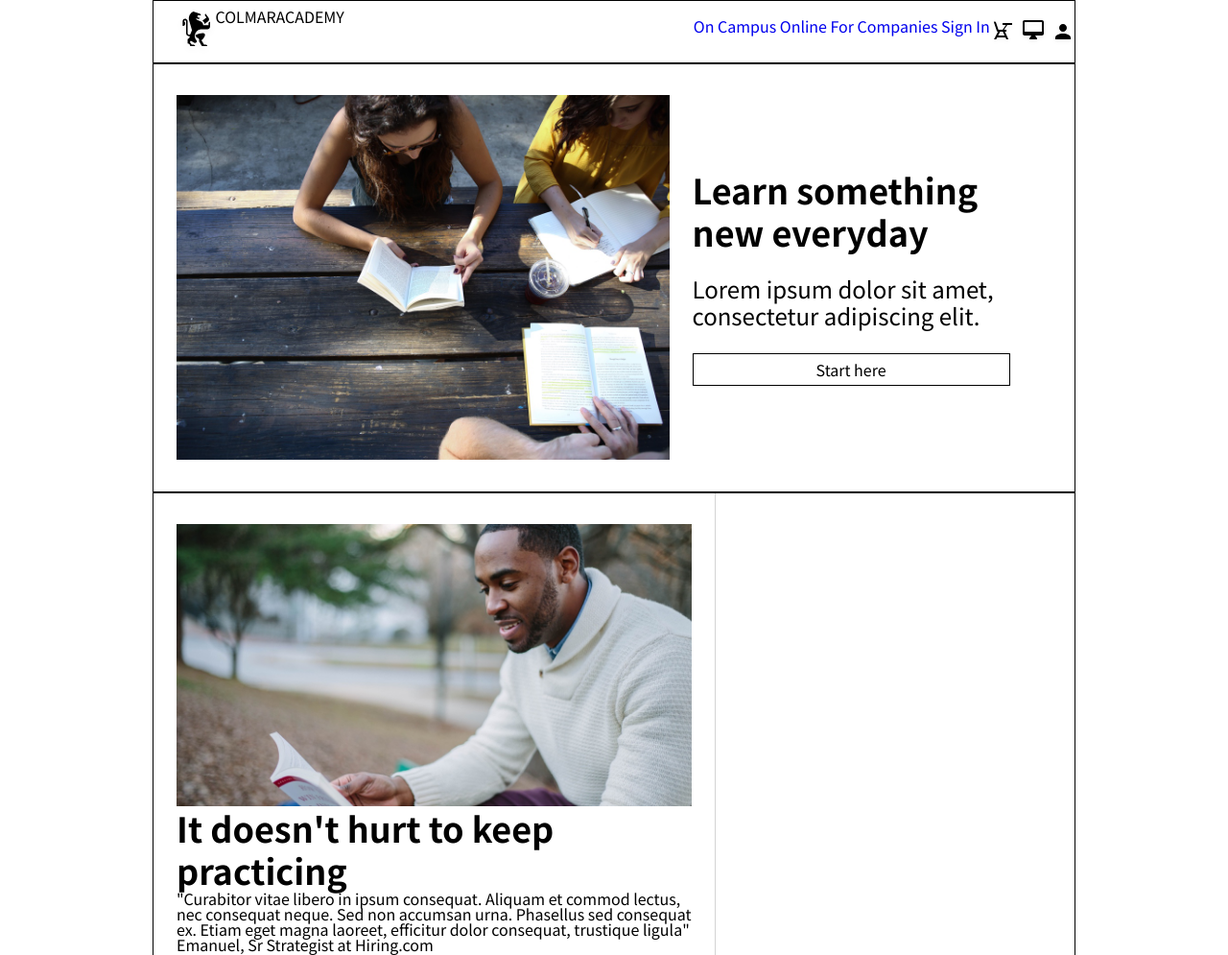
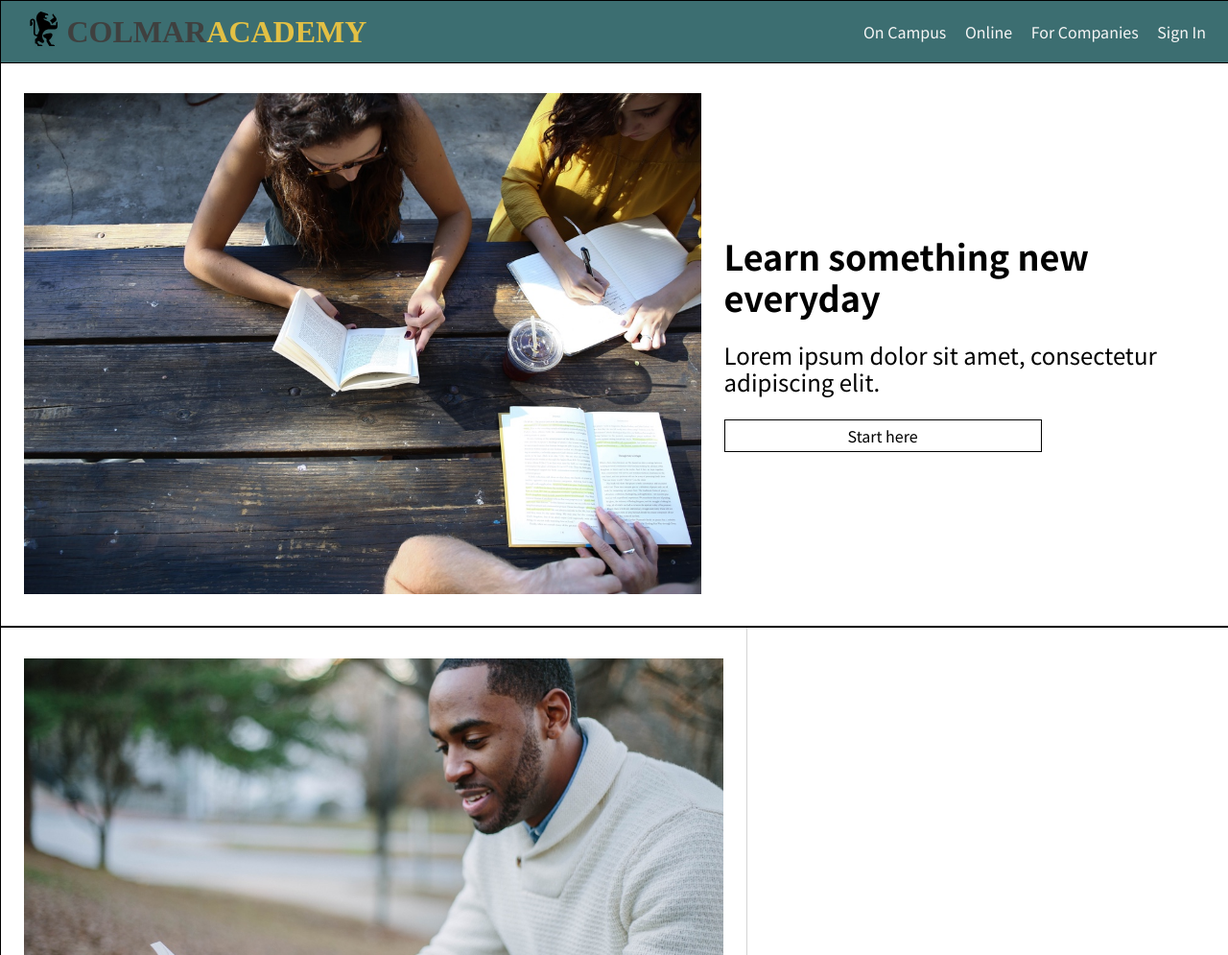
Before and after one commit to anjiB72/colmar-academy, a plain HTML site: page index.html in a window 1280 px wide. Shown: the top 995 px of the page at 96% size. Drawn offline with Linux system fonts and the light colour scheme.

Commit message:
updated header css for responsiveness and media queries

```diff
--- a/index.html
+++ b/index.html
@@ -15,26 +15,26 @@
   <body>
   	<!-- Header -->
 	  <header class="main-container flex header">
-  		<div class="flex">
-  		   <img id="logo" src="./resources/images/ic-logo.svg" alt="Colmar Academy Logo">
+  		<div class="flex" id="logo">
+  		   <img src="./resources/images/ic-logo.svg" alt="Colmar Academy Logo">
   		   <div>
-  		     <span>COLMARACADEMY</span>
+  		     <h1>COLMAR</h1>
   		   </div>
   		</div>
   		<!-- Nav Bar -->
   		<nav class="flex">
   		 <!-- menu items for desktop -->
   		  <ul class="menu-main">
-  		     <li><a href=#>On Campus</a></li>
-  		     <li><a href=#>Online</a></li>
-  		     <li><a href=#>For Companies</a></li>
-           <li><a href=#>Sign In</a></li>
+  		    <span> <li><a href=#>On Campus</a></li></span>
+  		     <span><li><a href=#>Online</a></li></span>
+  		   <span>  <li><a href=#>For Companies</a></li></span>
+           <span><li><a href=#>Sign In</a></li></span>
   		  </ul>
         <!-- favicon menu bar for mobiles -->
-  		  <ul class="menu-mobile">
-          <li><a href=#><img src="./resources/images/ic-on-campus.svg"></a></li>
-          <li><a href=#><img src="./resources/images/ic-online.svg"></a></li>
-          <li><a href=#><img src="./resources/images/ic-login.svg"></a></li>
+  		  <ul class="flex menu-mobile">
+        <span><li><a href=#><img src="./resources/images/ic-on-campus.svg"></a></li></span>
+        <span><li><a href=#><img src="./resources/images/ic-online.svg"></a></li></span>
+        <span><li><a href=#><img src="./resources/images/ic-login.svg"></a></li></span>
   		  </ul>
   		</nav>
   	</header>
--- a/resources/css/style.css
+++ b/resources/css/style.css
@@ -9,7 +9,7 @@ body {
 
 .main-container {
   border: 1px solid black;
-  width: 960px;
+  width: 100%;
   margin: 0 auto 0 auto;
 }
 
@@ -37,27 +37,89 @@ h2{
 
 /* Header */
 .header {
+  position: fixed;
+  top: 0;
+  z-index: 1;
+  background-color: rgba(60, 110, 113, 1);
   height: 4rem;
   flex-direction: row;
   justify-content: space-between;
   align-items: center;
 }
 
-#logo{
+#logo {
+  align-items: center;
+  margin: 0 0 0 1.5rem;
+}
+
+#logo img{
   height: 3rem;
-  margin: auto 0 auto 1.5rem;
+  margin: 0 0.25rem 0 0 ;
 }
-nav ul li {
+
+#logo h1{
+  margin: 0;
+  font-family: "Noto", serif;
+  font-weigh: 700;
+  font-size: 2rem;
+  color: rgba(63, 64, 63, 1);
+}
+
+.header h1::after {
+  content: "ACADEMY";
+  font-family: "Noto", serif;
+  color: rgba(226, 192, 68, 1);
+  font-size: 2rem;
+}
+/*Nav Bar*/
+  nav {
+    flex-direction: row;
+
+    margin: auto 1.5rem auto 0;
+  }
+
+nav ul li{
   display: inline;
   text-decoration: none;
 }
 
   nav a{
     text-decoration: none;
+    color: rgba(246, 246, 246, 1);
+    padding-left: 1rem;
+  }
+
+
+  /*Media queries for nav bar display*/
+
+  @media only screen and (min-width: 900px){
+    .menu-mobile{
+      display: none;
+    }
+  }
+
+  @media only screen and (max-width: 899px){
+    .menu-main{
+      display: none;
+    }
+    .header h1{
+      display: none;
+    }
+    nav{
+      width: 65%;
+    }
+    .menu-mobile{
+      width: 100%;
+      justify-content: space-between;
+    }
+    .menu-mobile span{
+      align-self: center;
+    }
   }
 
 /*learn something new content*/
 .learn{
+  margin-top: 4rem;
   flex-direction: row;
   justify-content: flex-start;
   }
```
Lines whose indentation alone changed are shown as unchanged.
